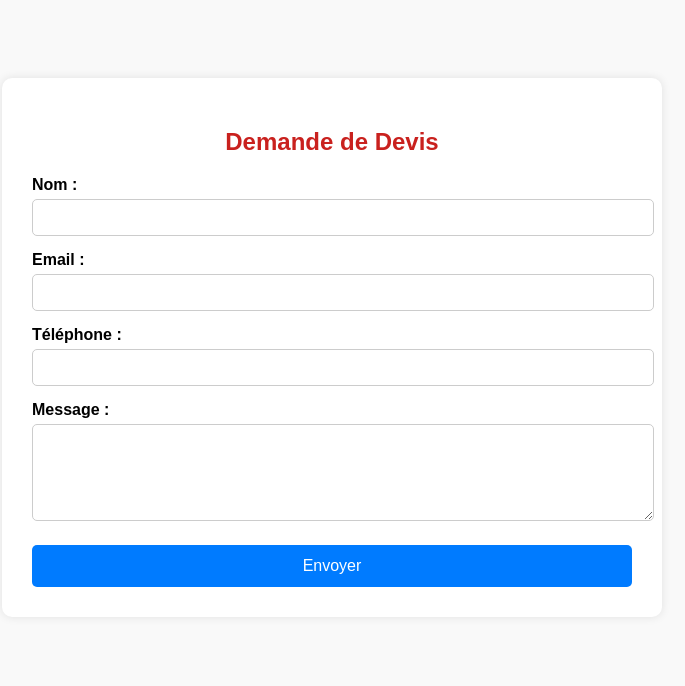
After one commit to pasbra/chatbot_ferrand, a Flask app: template templates/formulaire.html in a window 1280 px wide. The commit adds this page. Shown: the top 686 px of the page, without its empty margins (308-993 px from the left). Run offline with Flask 3, Linux system fonts and the light colour scheme; the template is opened without the code that fills it, so the values that code supplies are empty.

Commit message:
Premier commit de mon chatbot

```diff
--- a/requirements.txt
+++ b/requirements.txt
@@ -1 +1,2 @@
-Flask
+flask
+gunicorn
--- /dev/null
+++ b/templates/formulaire.html
@@ -0,0 +1,75 @@
+<!DOCTYPE html>
+<html lang="fr-FR">
+<head>
+  <meta charset="UTF-8">
+  <title>Demande de Devis</title>
+  <style>
+    body {
+      font-family: Arial, sans-serif;
+      background-color: #f9f9f9;
+      padding: 20px;
+    }
+    .form-container {
+      background-color: white;
+      max-width: 600px;
+      margin: 50px auto;
+      padding: 30px;
+      border-radius: 10px;
+      box-shadow: 0 0 10px rgba(0,0,0,0.1);
+    }
+    h2 {
+      text-align: center;
+      color: #c9211e;
+    }
+    label {
+      display: block;
+      margin-top: 15px;
+      font-weight: bold;
+    }
+    input[type="text"], input[type="email"], input[type="tel"], textarea {
+      width: 100%;
+      padding: 10px;
+      margin-top: 5px;
+      border-radius: 5px;
+      border: 1px solid #ccc;
+      resize: vertical;
+    }
+    input[type="submit"] {
+      background-color: #007bff;
+      color: white;
+      padding: 12px 20px;
+      border: none;
+      border-radius: 5px;
+      cursor: pointer;
+      margin-top: 20px;
+      width: 100%;
+      font-size: 16px;
+    }
+    input[type="submit"]:hover {
+      background-color: #0056b3;
+    }
+  </style>
+</head>
+<body>
+
+  <div class="form-container">
+    <h2>Demande de Devis</h2>
+    <form action="mailto:pascal.braccolino@ferrand.eu" method="post" enctype="text/plain">
+      <label for="nom">Nom :</label>
+      <input type="text" id="nom" name="Nom" required>
+
+      <label for="email">Email :</label>
+      <input type="email" id="email" name="Email" required>
+
+      <label for="tel">Téléphone :</label>
+      <input type="tel" id="tel" name="Téléphone">
+
+      <label for="message">Message :</label>
+      <textarea id="message" name="Message" rows="5" required></textarea>
+
+      <input type="submit" value="Envoyer">
+    </form>
+  </div>
+
+</body>
+</html>
```
Also changed, not shown: templates/index.html (+58 -15 lines).
